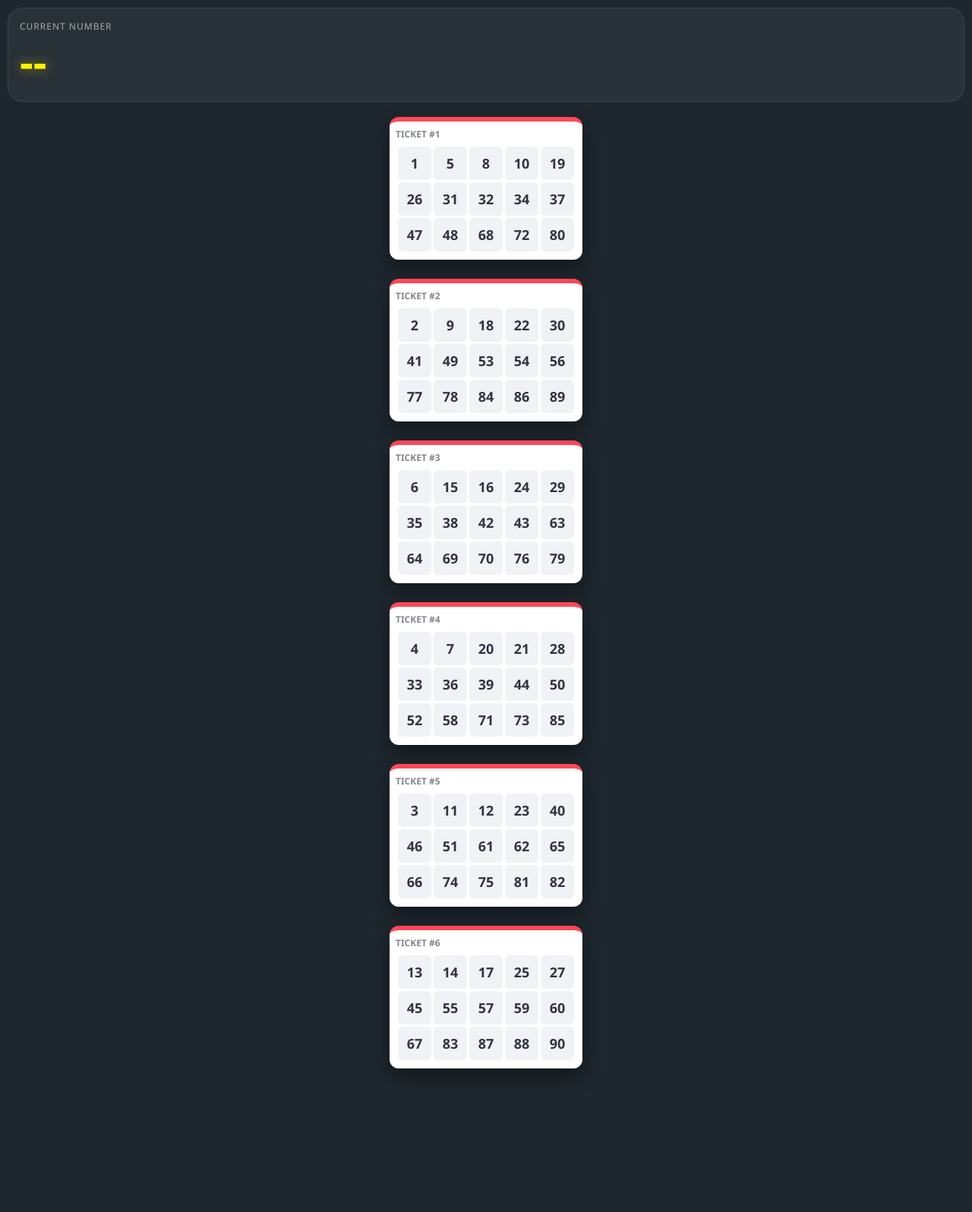
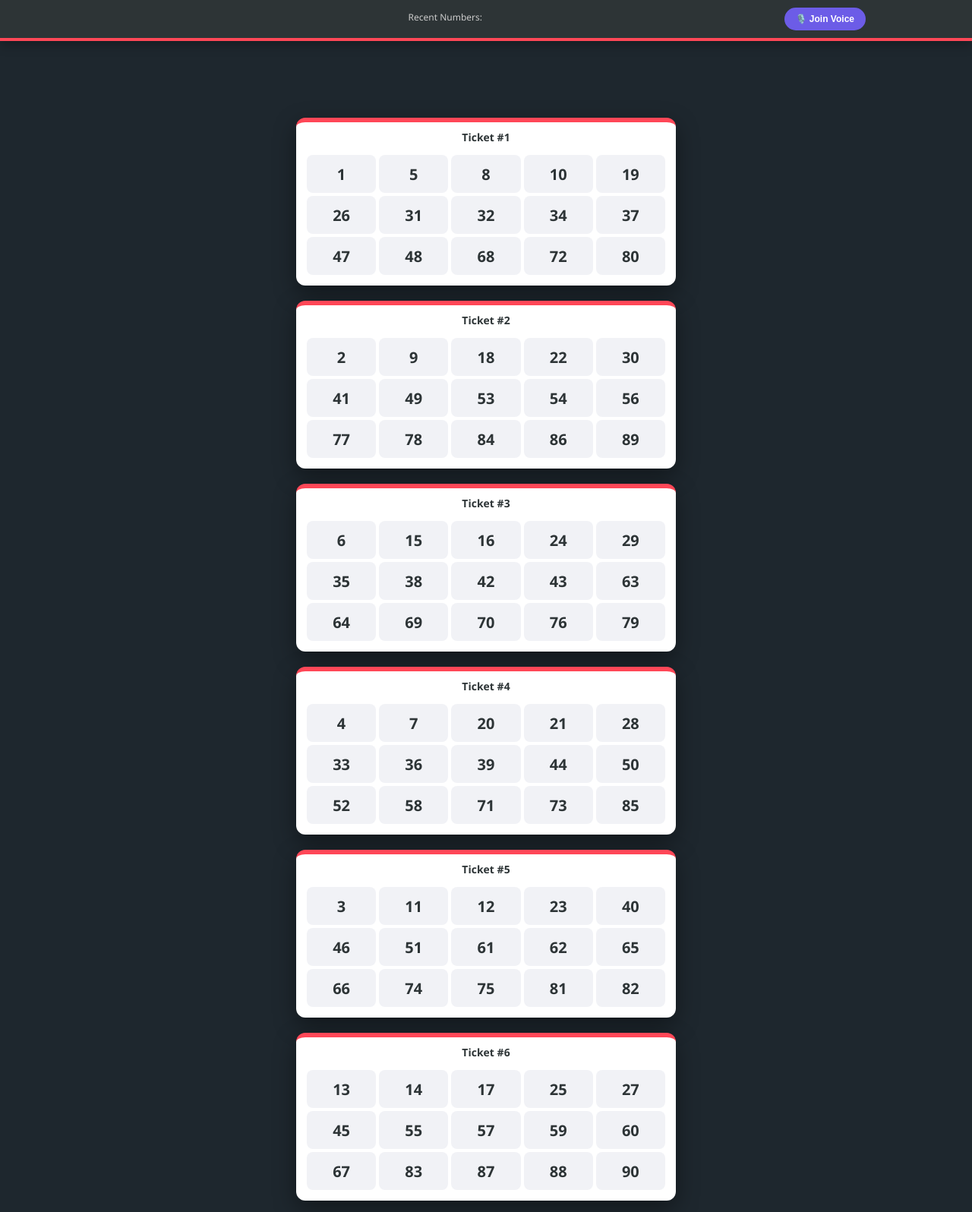
Before and after one commit to ramu265/TVS-GAME, a Flask app: template Ramu/templates/user_ticket.html in a window 1280 px wide. Shown: the whole page at 76% size. Before the commit the page ends 1412 px from the top, so only its background shows below. Run offline with Flask 3, Linux system fonts and the light colour scheme; the template is opened without the code that fills it: most values are stand-ins (such as "Sample title", 1, 10 or a date in 2020); data that the repository does not hold is empty; some libraries are stand-ins or nearby versions.

Commit message:
Update user_ticket.html for live game features

```diff
--- a/Ramu/templates/user_ticket.html
+++ b/Ramu/templates/user_ticket.html
@@ -3,94 +3,142 @@
 <head>
     <meta charset="UTF-8">
     <meta name="viewport" content="width=device-width, initial-scale=1.0">
-    <title>Premium 6-Ticket Tambola</title>
+    <title>Premium Live Housie - 6 Tickets</title>
+    <script src="https://unpkg.com/peerjs@1.5.2/dist/peerjs.min.js"></script>
     <style>
         :root {
             --primary: #ff4757;
-            --admin-call: #fff200;
-            --user-blue: #3498db;
+            --admin-call: #fff200; /* Yellow */
+            --user-blue: #3498db;  /* Blue */
             --glass: rgba(255, 255, 255, 0.1);
         }
-        body { font-family: 'Segoe UI', sans-serif; background: #1e272e; margin: 0; padding: 10px; color: white; }
+        body { font-family: 'Segoe UI', Arial, sans-serif; text-align: center; background: #1e272e; margin: 0; padding: 0; color: white; }
 
-        .header { background: rgba(255,255,255,0.05); backdrop-filter: blur(10px); padding: 15px; border-radius: 20px; border: 1px solid var(--glass); margin-bottom: 20px; position: sticky; top: 10px; z-index: 100; }
-        .last-num { font-size: 55px; color: var(--admin-call); font-weight: bold; text-shadow: 0 0 15px rgba(255, 242, 0, 0.5); }
+        /* 📌 STICKY HEADER */
+        .sticky-header {
+            position: fixed; top: 0; width: 100%; background: #2d3436;
+            z-index: 1000; box-shadow: 0 4px 15px rgba(0,0,0,0.3);
+            border-bottom: 4px solid var(--primary);
+        }
 
-        .ticket-container { display: flex; flex-direction: column; gap: 25px; align-items: center; padding-bottom: 50px; }
-        .ticket { background: white; padding: 8px; border-radius: 12px; box-shadow: 0 10px 25px rgba(0,0,0,0.4); border-top: 6px solid var(--primary); width: fit-content; }
-        .ticket-label { color: #2f3542; font-size: 12px; font-weight: bold; margin-bottom: 5px; text-align: left; opacity: 0.6; }
+        .header-content {
+            display: flex; justify-content: space-between; align-items: center;
+            padding: 10px 15px; max-width: 1000px; margin: 0 auto;
+        }
 
-        table { border-collapse: separate; border-spacing: 3px; }
+        .recent-box { flex: 1; text-align: center; }
+        .h-dot {
+            display: inline-block; background: var(--primary); color: white;
+            width: 32px; height: 32px; border-radius: 50%;
+            line-height: 32px; margin: 3px; font-weight: bold; font-size: 14px;
+            box-shadow: 0 2px 5px rgba(0,0,0,0.2);
+        }
+
+        /* 🎙️ MIC CONTROLS */
+        .audio-controls { display: flex; gap: 8px; align-items: center; }
+        .btn-audio {
+            background: #6c5ce7; color: white; border: none; padding: 8px 15px;
+            border-radius: 20px; font-weight: bold; cursor: pointer; font-size: 12px; transition: 0.3s;
+        }
+
+        /* 🎟️ TICKET SECTION */
+        .ticket-container { margin-top: 140px; padding: 15px; display: flex; flex-direction: column; gap: 20px; align-items: center; }
+        .ticket-wrapper {
+            background: white; padding: 10px; border-radius: 12px;
+            box-shadow: 0 10px 30px rgba(0,0,0,0.4); border-top: 6px solid var(--primary);
+            max-width: 480px; width: 95%;
+        }
+
+        table { width: 100%; border-collapse: separate; border-spacing: 4px; table-layout: fixed; }
         td {
-            width: 42px; height: 42px; border-radius: 6px; text-align: center;
-            font-weight: bold; font-size: 18px; cursor: pointer; position: relative;
-            transition: all 0.2s; background: #f1f2f6; color: #2f3542;
+            height: 48px; border-radius: 8px; font-weight: bold; font-size: 20px;
+            position: relative; cursor: pointer; user-select: none;
+            background: #f1f2f6; color: #2d3436; transition: all 0.2s ease;
         }
-        td.empty { background: #dfe4ea; cursor: default; }
 
-        /* --- ✨ Marking Styles --- */
-        .is-called { background: var(--admin-call) !important; box-shadow: inset 0 0 8px rgba(0,0,0,0.1); }
-        .marked-blue { background: var(--user-blue) !important; color: white !important; }
+        /* ✨ MARKING STYLES (Number will stay visible) ✨ */
 
+        /* 1. Admin Called: Auto Yellow Background */
+        .is-called {
+            background-color: var(--admin-call) !important;
+            color: #2d3436 !important;
+            box-shadow: inset 0 0 10px rgba(0,0,0,0.1);
+        }
+
+        /* 2. User Manual Click: Blue Background */
+        .marked-blue {
+            background-color: var(--user-blue) !important;
+            color: white !important;
+        }
+
+        /* 3. Heart Marking (Overlay) */
         .marked-heart::after {
             content: '❤️'; position: absolute; top: 50%; left: 50%;
-            transform: translate(-50%, -50%); font-size: 28px;
-            pointer-events: none; animation: heartBeat 0.3s ease-out;
+            transform: translate(-50%, -50%); font-size: 30px;
+            opacity: 0.8; pointer-events: none;
+            animation: heartPop 0.3s cubic-bezier(0.175, 0.885, 0.32, 1.275);
         }
 
-        @keyframes heartBeat {
+        @keyframes heartPop {
             0% { transform: translate(-50%, -50%) scale(0); }
             100% { transform: translate(-50%, -50%) scale(1); }
         }
 
-        .pulse { animation: pulseAnim 0.5s ease; }
-        @keyframes pulseAnim {
-            0% { transform: scale(1); }
-            50% { transform: scale(1.1); }
-            100% { transform: scale(1); }
+        .empty { background: #dfe4ea; color: #dfe4ea; cursor: default; }
+
+        @media (max-width: 450px) {
+            .header-content { flex-direction: column; gap: 10px; }
+            .ticket-container { margin-top: 180px; }
+            td { height: 42px; font-size: 17px; }
         }
     </style>
 </head>
 <body>
 
-    <div class="header">
-        <div style="font-size: 12px; color: #aaa; letter-spacing: 1px;">CURRENT NUMBER</div>
-        <div id="current-number" class="last-num">--</div>
+    <div class="sticky-header">
+        <div class="header-content">
+            <div class="recent-box">
+                <p style="margin: 0 0 5px 0; font-size: 12px; color: #ccc;">Recent Numbers:</p>
+                <div id="live-h"></div>
+            </div>
+
+            <div class="audio-controls">
+                <button id="voice-toggle" class="btn-audio" onclick="toggleUserAudio()">🎙️ Join Voice</button>
+                <button id="mute-btn" class="btn-audio" onclick="toggleMute()" style="display:none; background:#ff4757;">🔇 Mute</button>
+                <audio id="remote-audio" autoplay></audio>
+            </div>
+        </div>
     </div>
 
     <div id="main-ticket-area" class="ticket-container">
         </div>
 
     <script>
+        let userPeer, isConnected = false;
+        const ADMIN_VOICE_ID = "{{ voice_id }}";
+        let adminCalledNumbers = [];
         let tapCount = 0;
         let tapTimer;
-        let adminCalledNumbers = [];
 
-        // --- 🎲 1-90 Numbers distribute Logic ---
+        // --- 🎲 1-90 NUMBERS LOGIC (6 Tickets) ---
         function generateAllTickets() {
             let allNumbers = Array.from({length: 90}, (_, i) => i + 1);
-            // Shuffle numbers randomly
-            allNumbers.sort(() => Math.random() - 0.5);
+            allNumbers.sort(() => Math.random() - 0.5); // Shuffle
 
             const container = document.getElementById('main-ticket-area');
-            container.innerHTML = ''; // Clear old tickets
+            container.innerHTML = '';
 
-            // 6 టిక్కెట్లు క్రియేట్ చేయడం
             for (let t = 0; t < 6; t++) {
-                let ticketNumbers = allNumbers.slice(t * 15, (t + 1) * 15);
-                ticketNumbers.sort((a, b) => a - b); // Sorting for better look
+                let ticketNumbers = allNumbers.slice(t * 15, (t + 1) * 15).sort((a,b) => a-b);
 
-                let ticketDiv = document.createElement('div');
-                ticketDiv.className = 'ticket';
-                ticketDiv.innerHTML = `<div class="ticket-label">TICKET #${t+1}</div>`;
+                let wrapper = document.createElement('div');
+                wrapper.className = 'ticket-wrapper';
+                wrapper.innerHTML = `<h3 style="margin:0 0 10px 0; color:#2d3436; font-size:14px;">Ticket #${t+1}</h3>`;
 
                 let table = document.createElement('table');
-
-                // 3 రోలు, ప్రతి రో లో 5 నంబర్లు (ఖాళీలు లేకుండా సింపుల్ గా)
                 for (let r = 0; r < 3; r++) {
                     let tr = document.createElement('tr');
                     let rowNums = ticketNumbers.slice(r * 5, (r + 1) * 5);
-
                     rowNums.forEach(num => {
                         let td = document.createElement('td');
                         td.innerText = num;
@@ -98,20 +146,23 @@
                         td.onclick = function() { handleTap(this); };
                         tr.appendChild(td);
                     });
+                    // Adding empty cells to make it 9 columns if needed,
+                    // but as per your request, 5 numbers per row fixed.
                     table.appendChild(tr);
                 }
-                ticketDiv.appendChild(table);
-                container.appendChild(ticketDiv);
+                wrapper.appendChild(table);
+                container.appendChild(wrapper);
             }
         }
 
-        // --- 👆 Interaction Logic ---
+        // --- 👆 MARKING LOGIC (Double Click for Heart) ---
         function handleTap(element) {
             const num = parseInt(element.getAttribute('data-num'));
             tapCount++;
 
             if (tapCount === 1) {
                 tapTimer = setTimeout(() => {
+                    // Single Click Logic
                     if (adminCalledNumbers.includes(num)) {
                         element.classList.toggle('marked-heart');
                     } else {
@@ -121,33 +172,29 @@
                 }, 250);
             } else if (tapCount === 2) {
                 clearTimeout(tapTimer);
+                // Double Click: Always Toggle Heart
                 element.classList.toggle('marked-heart');
                 tapCount = 0;
             }
         }
 
-        // --- 🔄 Sync with Admin ---
-        function updateGame() {
-            fetch('/get_updates')
-            .then(res => res.json())
-            .then(data => {
-                if (data.called && data.called.length > 0) {
-                    const newCalled = data.called;
-                    const lastNum = newCalled[newCalled.length - 1];
-                    const display = document.getElementById('current-number');
+        // --- 🔄 SYNC & AUTO-HIGHLIGHT ---
+        function fetchUpdates() {
+            fetch('/get_updates').then(res => res.json()).then(data => {
+                if(data.called) {
+                    adminCalledNumbers = data.called;
 
-                    if (display.innerText != lastNum) {
-                        display.innerText = lastNum;
-                        display.classList.add('pulse');
-                        setTimeout(() => display.classList.remove('pulse'), 500);
-                    }
+                    // 1. Update History Dots
+                    let html = "";
+                    adminCalledNumbers.slice().reverse().slice(0, 8).forEach(n => {
+                        html += `<span class="h-dot">${n}</span>`;
+                    });
+                    document.getElementById('live-h').innerHTML = html;
 
-                    adminCalledNumbers = newCalled;
-
-                    // అడ్మిన్ కాల్ చేసిన నంబర్లకు ఎల్లో మార్క్ వేయడం
+                    // 2. Auto-Highlight Yellow
                     document.querySelectorAll('td[data-num]').forEach(td => {
-                        const n = parseInt(td.getAttribute('data-num'));
-                        if (adminCalledNumbers.includes(n)) {
+                        let val = parseInt(td.getAttribute('data-num'));
+                        if (adminCalledNumbers.includes(val)) {
                             td.classList.add('is-called');
                             td.classList.remove('marked-blue');
                         }
@@ -156,10 +203,44 @@
             });
         }
 
-        // Start
+        // --- 🎤 AUDIO LOGIC (PeerJS) ---
+        function toggleUserAudio() {
+            const btn = document.getElementById('voice-toggle');
+            const muteBtn = document.getElementById('mute-btn');
+            const audioBox = document.getElementById('remote-audio');
+
+            if (!isConnected) {
+                userPeer = new Peer();
+                userPeer.on('open', () => {
+                    const call = userPeer.call(ADMIN_VOICE_ID, null);
+                    call.on('stream', stream => {
+                        audioBox.srcObject = stream;
+                        btn.innerText = "🛑 Leave";
+                        btn.style.background = "#2d3436";
+                        muteBtn.style.display = "inline-block";
+                        isConnected = true;
+                    });
+                });
+            } else {
+                if (userPeer) userPeer.destroy();
+                isConnected = false;
+                btn.innerText = "🎙️ Join Voice";
+                btn.style.background = "#6c5ce7";
+                muteBtn.style.display = "none";
+                audioBox.srcObject = null;
+            }
+        }
+
+        function toggleMute() {
+            const audio = document.getElementById('remote-audio');
+            audio.muted = !audio.muted;
+            document.getElementById('mute-btn').innerText = audio.muted ? "🔊 Unmute" : "🔇 Mute";
+        }
+
+        // Start Game
         generateAllTickets();
-        setInterval(updateGame, 3000);
-        updateGame();
+        setInterval(fetchUpdates, 3000);
+        fetchUpdates();
     </script>
 </body>
 </html>
```
